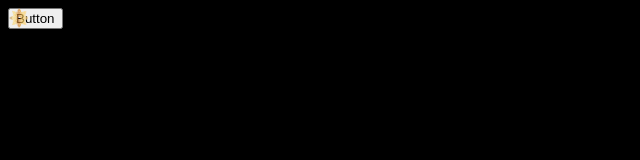
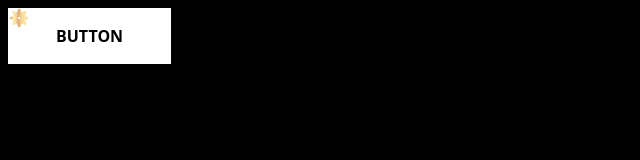
Before and after one commit to Amanchess/Timeline, a plain HTML site: page index.html in a window 1280 px wide. Shown: the whole page, without its empty margins (0-640 px from the left). Drawn offline with Linux system fonts and the light colour scheme.

Commit message:
Update style.css

```diff
--- a/style.css
+++ b/style.css
@@ -1,4 +1,102 @@
-body {
+.btn-26,
+.btn-26 *,
+.btn-26 :after,
+.btn-26 :before,
+.btn-26:after,
+.btn-26:before {
+  border: 0 solid;
+  box-sizing: border-box;
+}
+.btn-26 {
+  -webkit-tap-highlight-color:
+transparent;
+  -webkit-appearance: button;
+  background-color:
+#000;
+  background-image: none;
+  color:
+#fff;
+  cursor: pointer;
+  font-family: ui-sans-serif, system-ui, -apple-system, BlinkMacSystemFont,
+    Segoe UI, Roboto, Helvetica Neue, Arial, Noto Sans, sans-serif,
+    Apple Color Emoji, Segoe UI Emoji, Segoe UI Symbol, Noto Color Emoji;
+  font-size: 100%;
+  font-weight: 900;
+  line-height: 1.5;
+  margin: 0;
+  -webkit-mask-image: -webkit-radial-gradient(#000, #fff);
+  padding: 0;
+  text-transform: uppercase;
+}
+.btn-26:disabled {
+  cursor: default;
+}
+.btn-26:-moz-focusring {
+  outline: auto;
+}
+.btn-26 svg {
+  display: block;
+  vertical-align: middle;
+}
+.btn-26 [hidden] {
+  display: none;
+}
+.btn-26 {
+  background: none;
+  -webkit-mask-image: none;
+  padding: 1rem 3rem;
+  position: relative;
+}
+.btn-26 span {
+  mix-blend-mode: difference;
+}
+.btn-26:after,
+.btn-26:before {
+  --progress: 0%;
+  background:
+#fff;
+  -webkit-clip-path: polygon(
+    0 50%,
+    var(--progress) 0,
+    100% 0,
+    calc(100% - var(--progress)) 50%,
+    100% 100%,
+    var(--progress) 100%
+  );
+  clip-path: polygon(
+    0 50%,
+    var(--progress) 0,
+    100% 0,
+    calc(100% - var(--progress)) 50%,
+    100% 100%,
+    var(--progress) 100%
+  );
+  content: "";
+  height: 100%;
+  left: 0;
+  position: absolute;
+  top: 50%;
+  transform: translateY(-50%);
+  transition: height 0.4s, transform 0.4s, -webkit-clip-path 0.4s 0.1s;
+  transition: height 0.4s, transform 0.4s, clip-path 0.4s 0.1s;
+  transition: height 0.4s, transform 0.4s, clip-path 0.4s 0.1s,
+    -webkit-clip-path 0.4s 0.1s;
+  width: 100%;
+  z-index: -1;
+}
+.btn-26:after {
+  transform: rotate(180deg) translateY(50%);
+}
+.btn-26:hover:before {
+  --progress: 50%;
+  top: 50%;
+  transform: translateY(-50%) translateX(35%);
+}
+.btn-26:hover:after {
+  --progress: 50%;
+  top: 50%;
+  transform: rotate(180deg) translateY(50%) translateX(35%);
+}body {
     background-color: black;
 }
 
```
